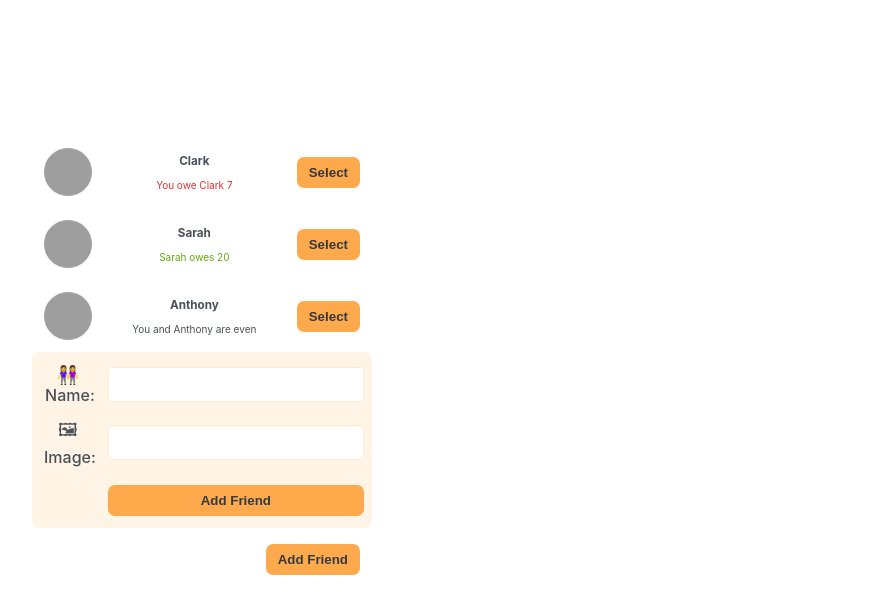
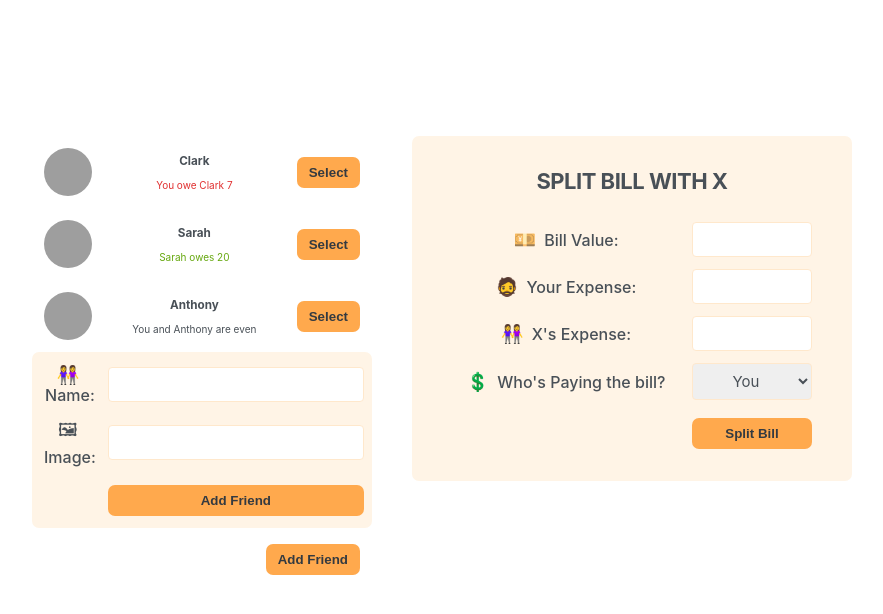
Before and after one commit to Juwel-771/eat-n-split, a React (Vite) app: page / in a window 1280 px wide. Shown: the top 614 px of the page, without its empty margins (198-1081 px from the left). Built offline with nearby package versions, Linux system fonts and the light colour scheme; grey boxes are pictures that could not be loaded.

Commit message:
static form created

```diff
--- a/src/App.jsx
+++ b/src/App.jsx
@@ -1,6 +1,7 @@
 import './App.css'
 import Button from './component/Button';
 import FormAddFrined from './component/FormAddFrined';
+import FormSplitBill from './component/FormSplitBill';
 import FriendList from './component/FriendList';
 
 
@@ -13,6 +14,7 @@
         <FormAddFrined></FormAddFrined>
         <Button>Add Friend</Button>
       </div>
+      <FormSplitBill></FormSplitBill>
     </div>
   )
 }
--- /dev/null
+++ b/src/component/FormSplitBill.jsx
@@ -0,0 +1,29 @@
+import React from 'react';
+import Button from './Button';
+
+const FormSplitBill = () => {
+    return (
+        <form className='form-split-bill'>
+            <h2>SPLIT BILL WITH X</h2>
+
+            <label>💴 Bill Value: </label>
+            <input type="text" />
+
+            <label>🧔 Your Expense: </label>
+            <input type="text" />
+
+            <label>👭 X's Expense: </label>
+            <input type="text" />
+
+            <label>💲 Who's Paying the bill? </label>
+            <select>
+                <option value="user">You</option>
+                <option value="friend">X</option>
+            </select>
+
+            <Button>Split Bill</Button>
+        </form>
+    );
+};
+
+export default FormSplitBill;
```
